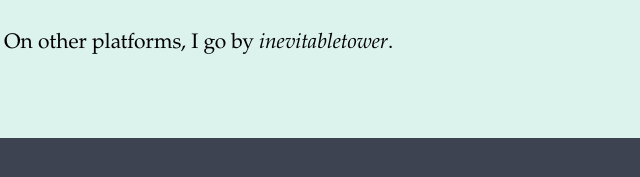
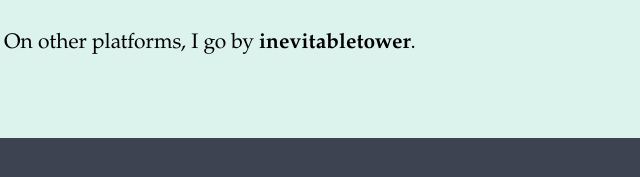
Before and after one commit to osalf/osalf.github.io, a plain HTML site: page media/index.html in a window 1280 px wide. Shown: the part 1199-1376 px from the top of the page, 346-986 px from the left. Drawn offline with Linux system fonts and the light colour scheme.

Commit message:
Add files via upload

```diff
--- a/media/index.html
+++ b/media/index.html
@@ -134,7 +134,7 @@
 
 <h2 class="wp-block-heading has-text-align-right"><em><a href="mailto:hi@saifeddinobaid.ma">mail</a></em></h2>
 
-<p class="wp-block-paragraph">On other platforms, I go by <em>inevitabletower</em>.</p>
+<p class="wp-block-paragraph">On other platforms, I go by <strong>inevitabletower</strong>.</p>
 
 		</div><!-- .entry-content -->
 
```
